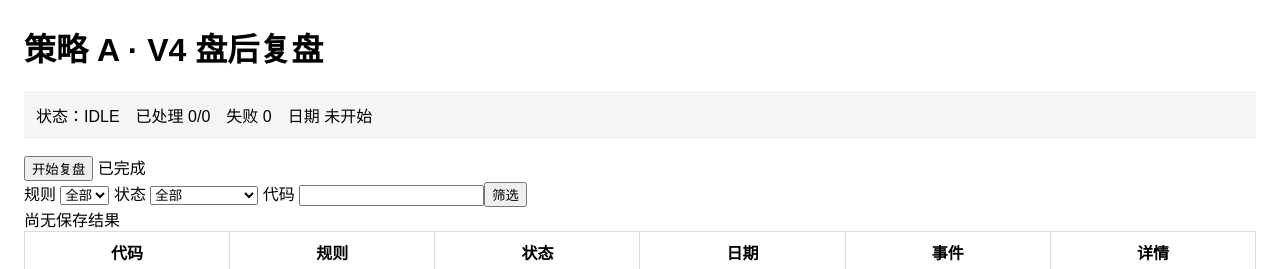
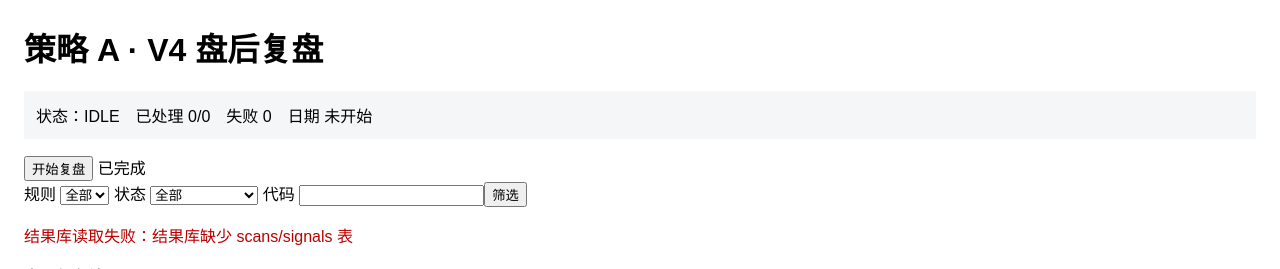
Before and after one commit to ybac1ybac1-glitch/-, a Flask app: page /strategy/a/v4 in a window 1280 px wide. Shown: the top 269 px of the page. Run offline with Flask 3, Linux system fonts and the light colour scheme; data that the repository does not hold is empty.

Commit message:
display persisted result database errors in V4 page

```diff
--- a/backend/templates/strategy_a_v4.html
+++ b/backend/templates/strategy_a_v4.html
@@ -6,7 +6,7 @@
 <div><label>规则 <select id="rule"><option value="">全部</option>{% for i in range(1,10) %}<option>A0{{ i }}</option>{% endfor %}</select></label>
 <label>状态 <select id="state"><option value="">全部</option><option>CANDIDATE</option><option>CONFIRMED</option><option>INVALIDATED</option></select></label>
 <label>代码 <input id="code"></label><button id="filter">筛选</button></div>
-<div id="summary">{% if result.scan %}上次成功复盘：{{ result.scan.asof_date }}，命中股票 {{ result.scan.stock_count }}，信号 {{ result.scan.signal_count }}{% if result.scan.partial %} <span class="warn">（部分样本，不代表全市场）</span>{% endif %}{% else %}尚无保存结果，请点击“开始复盘”。{% endif %}</div>
+{% if result.error %}<p class="error">结果库读取失败：{{ result.error }}</p>{% endif %}<div id="summary">{% if result.scan %}上次成功复盘：{{ result.scan.asof_date }}，命中股票 {{ result.scan.stock_count }}，信号 {{ result.scan.signal_count }}{% if result.scan.partial %} <span class="warn">（部分样本，不代表全市场）</span>{% endif %}{% else %}尚无保存结果，请点击“开始复盘”。{% endif %}</div>
 <table><thead><tr><th>代码</th><th>规则</th><th>状态</th><th>日期</th><th>事件</th><th>详情</th></tr></thead><tbody id="rows"></tbody></table>
 <button id="prev">上一页</button><span id="pages">第 1/1 页</span><button id="next">下一页</button>
 <script>
```
